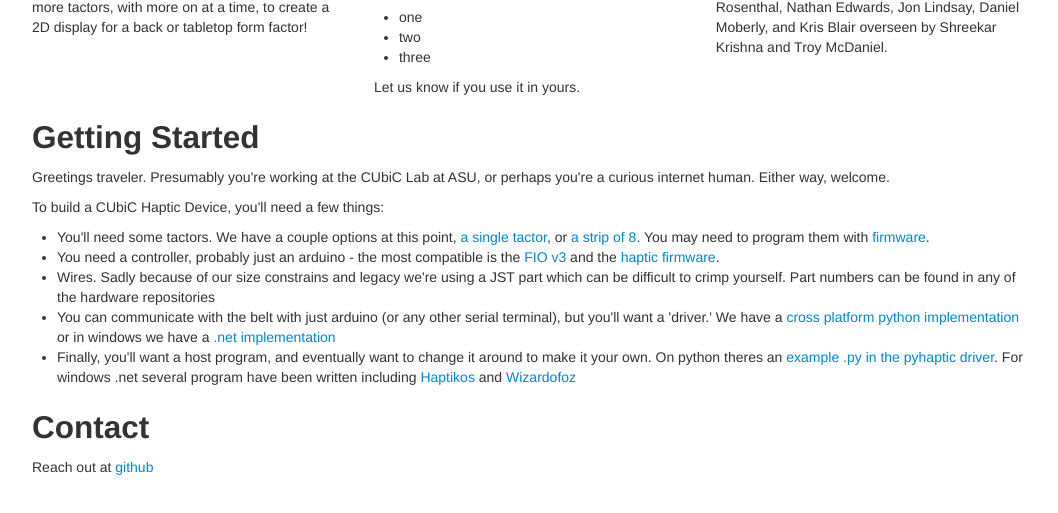
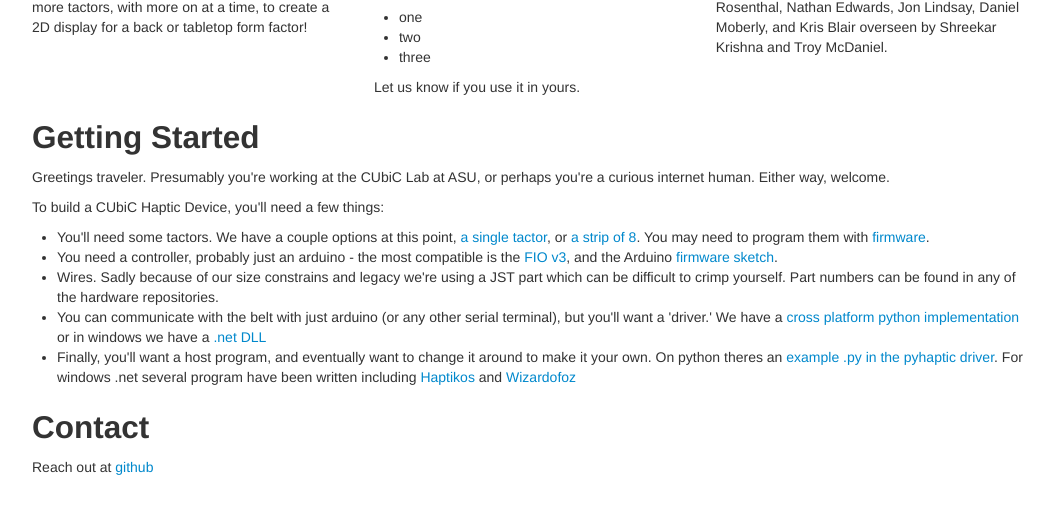
Before and after one commit to Haptic-Construction-Kit/haptic-construction-kit.github.com, a plain HTML site: page index.html in a window 1280 px wide. Shown: the part 765-1278 px from the top of the page, without its empty margins (108-1166 px from the left). Drawn offline with Linux system fonts and the light colour scheme.

Commit message:
content changes

```diff
--- a/index.html
+++ b/index.html
@@ -147,13 +147,13 @@
 
           <p>To build a CUbiC Haptic Device, you'll need a few things:</p>
           <ul>
-            <li>You'll need some tactors. We have a couple options at this point, <a href="https://github.com/Haptic-Modules/haptic-tactor">a single tactor</a>, or <a href="https://github.com/Haptic-Modules/haptic-tactor-strip/">a strip of 8</a>. You may need to program them with <a href="https://github.com/Haptic-Modules/haptic-firmware">firmware</a>.</li>
+            <li>You'll need some tactors. We have a couple options at this point, <a href="https://github.com/Haptic-Modules/haptic-tactor">a single tactor</a>, or <a href="https://github.com/Haptic-Modules/haptic-tactor-strip/">a strip of 8</a>. You may need to program them with <a href="https://github.com/Haptic-Construction-Kit/haptic-firmware-erm">firmware</a>.</li>
 
-            <li>You need a controller, probably just an arduino - the most compatible is the <a href="https://www.sparkfun.com/products/11520">FIO v3</a> and the <a href="https://github.com/Haptic-Modules/haptic-firmware">haptic firmware</a>.</li>
+            <li>You need a controller, probably just an arduino - the most compatible is the <a href="https://www.sparkfun.com/products/11520">FIO v3</a>, and the Arduino <a href="https://github.com/Haptic-Construction-Kit/haptic-firmware">firmware sketch</a>.</li>
 
-            <li>Wires. Sadly because of our size constrains and legacy we're using a JST part which can be difficult to crimp yourself. Part numbers can be found in any of the hardware repositories</li>
+            <li>Wires. Sadly because of our size constrains and legacy we're using a JST part which can be difficult to crimp yourself. Part numbers can be found in any of the hardware repositories.</li>
 
-            <li>You can communicate with the belt with just arduino (or any other serial terminal), but you'll want a 'driver.' We have a <a href="https://github.com/Haptic-Construction-Kit/pyhaptic">cross platform python implementation</a> or in windows we have a <a href="https://github.com/Haptic-Construction-Kit/HapticDriver">.net implementation</a></li>
+            <li>You can communicate with the belt with just arduino (or any other serial terminal), but you'll want a 'driver.' We have a <a href="https://github.com/Haptic-Construction-Kit/pyhaptic">cross platform python implementation</a> or in windows we have a <a href="https://github.com/Haptic-Construction-Kit/HapticDriver">.net DLL</a></li>
 
             <li>Finally, you'll want a host program, and eventually want to change it around to make it your own. On python theres an <a href="https://github.com/Haptic-Construction-Kit/pyhaptic">example .py in the pyhaptic driver</a>. For windows .net several program have been written including <a href="https://github.com/Haptic-Construction-Kit/HaptikosPC">Haptikos</a> and <a href="https://github.com/Haptic-Construction-Kit/WizardOfOz">Wizardofoz</a></li>
           </ul>
```
